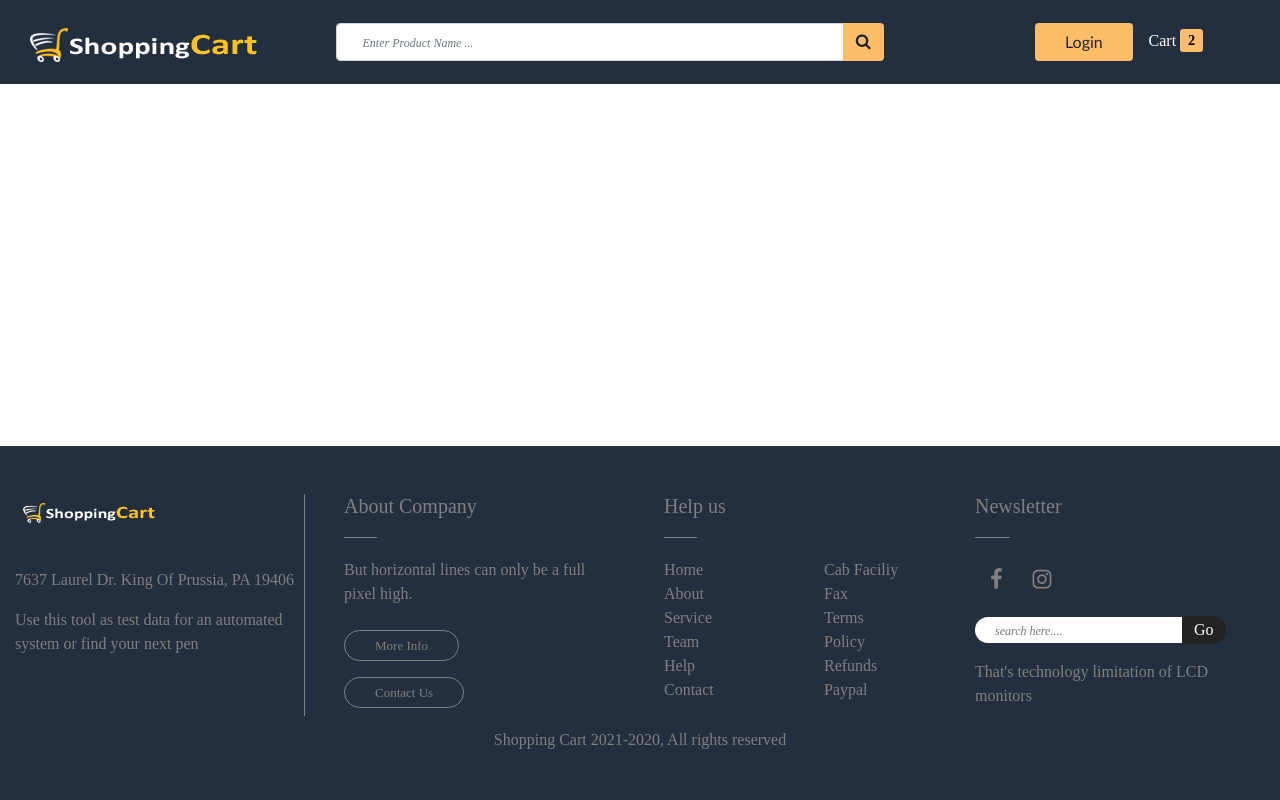
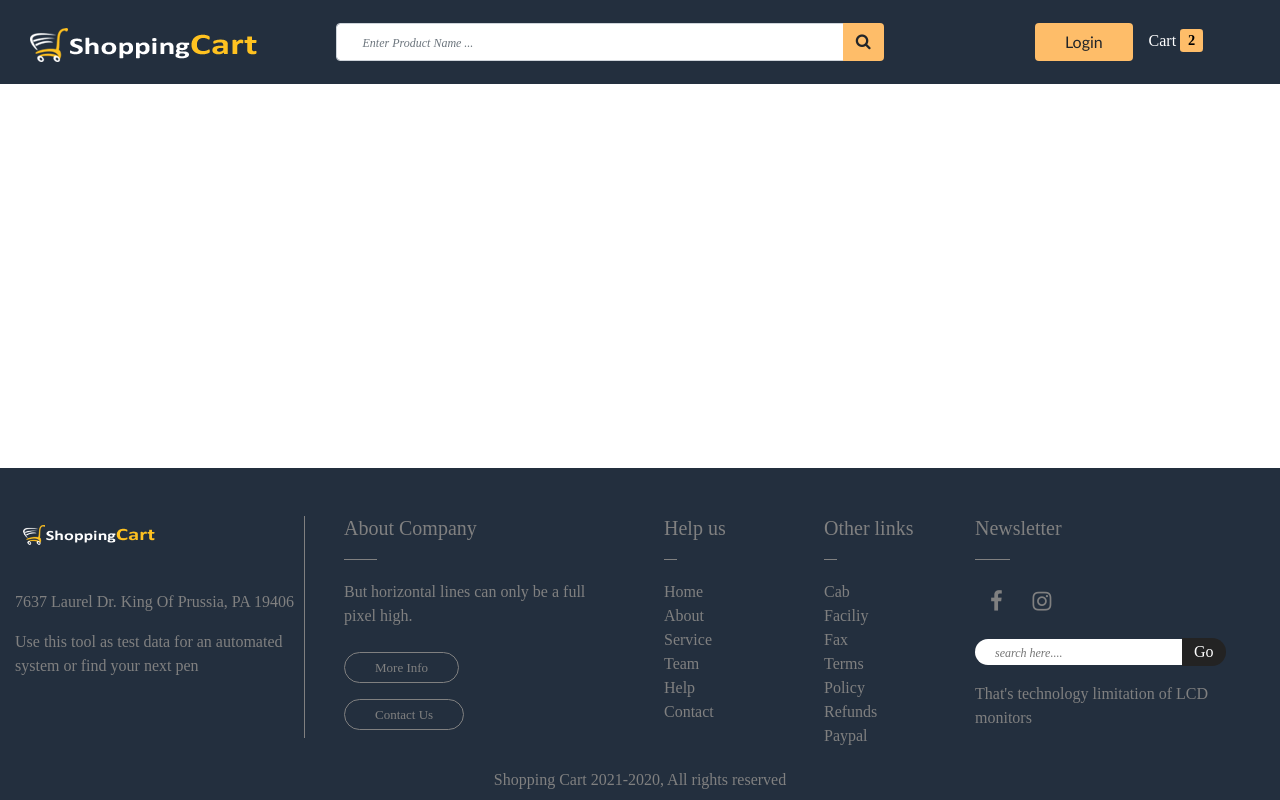
Before and after one commit to nshimiyeemmy/shop-IT-frontend, a React (Create React App) app: page / in a window 1280 px wide. Built offline with nearby package versions, Linux system fonts and the light colour scheme; the HTML template or start-up script is replaced by a standard one; a web font is replaced by a local one.

Commit message:
footer fixed at the bootom error fixed

```diff
--- a/src/components/layouts/Footer.js
+++ b/src/components/layouts/Footer.js
@@ -3,7 +3,8 @@ import '../../App.css'
 const Footer = () => {
     return (
         <Fragment>
-<footer className="container-fluid bg-grey py-5">
+<footer className="container-fluid bg-grey pb-2 pt-5">
+
    <div className="row">
       <div className="col-md-6">
          <div className="row">
@@ -24,7 +25,7 @@ const Footer = () => {
       </div>
       <div className="col-md-6">
          <div className="row">
-            <div className="col-md-6 px-4">
+            <div className="col-md-3 px-4">
                <h5> Help us</h5>
                <div className="row ">
                   <div className="col-md-6">
@@ -37,7 +38,16 @@ const Footer = () => {
                         <li> <a href="#"> Contact</a> </li>
                      </ul>
                   </div>
-                  <div className="col-md-6 px-4">
+               </div>
+            </div>
+
+
+
+
+            <div className="col-md-3 px-4">
+               <h5> Other links</h5>
+               <div className="row ">
+                  <div className="col-md-6">
                      <ul>
                         <li> <a href="#"> Cab Faciliy</a> </li>
                         <li> <a href="#"> Fax</a> </li>
@@ -49,6 +59,8 @@ const Footer = () => {
                   </div>
                </div>
             </div>
+
+
             <div className="col-md-6 ">
                <h5> Newsletter</h5>
                <div className="social">
```
